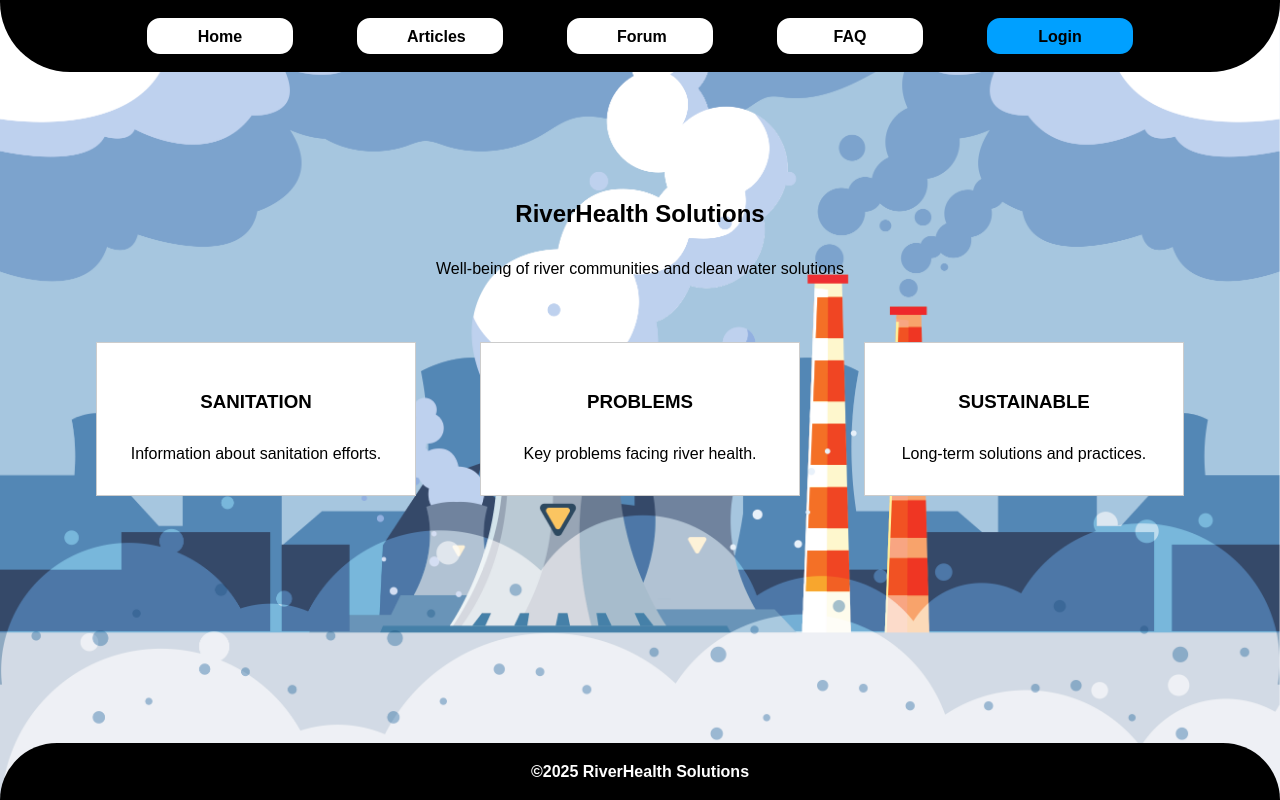
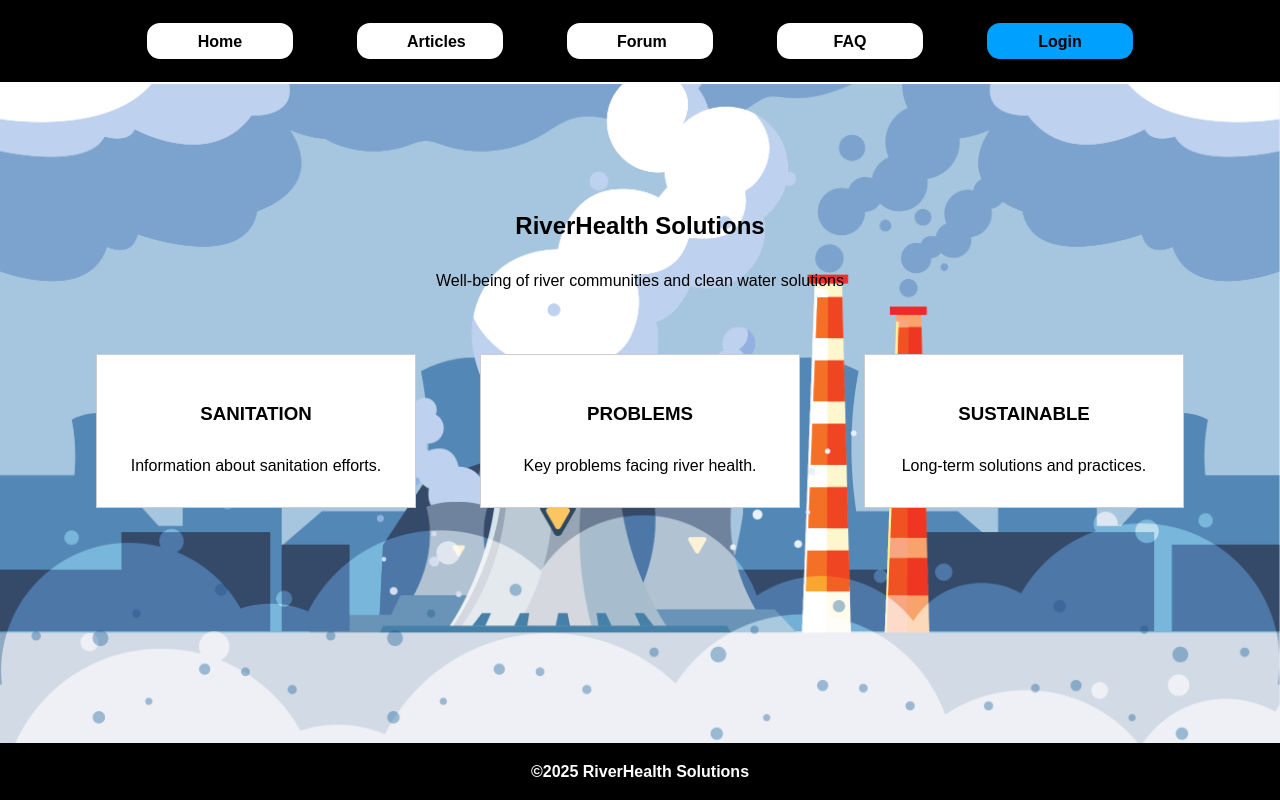
Before and after one commit to PlaceholderOrgan/TPP-foundation, a React (Create React App) app: page / in a window 1280 px wide. Built offline with nearby package versions, Linux system fonts and the light colour scheme.

Commit message:
I have made changes
Dont ask what

```diff
--- a/src/styles/styles.css
+++ b/src/styles/styles.css
@@ -11,6 +11,7 @@ body {
   background-size: cover;
   background-position: center;
   background-repeat: no-repeat;
+  background-attachment: fixed; /* This line makes the background scroll with the page */
 }
 
 main {
@@ -21,24 +22,22 @@ main {
 
 header, footer {
   background-color: #000000;
+  /* opacity: 0.8; */
   color: #fff;
   text-align: center;
   padding: 1rem;
 }
 
 header {
-  border-bottom-left-radius: 70px;
-  border-bottom-right-radius: 70px;
   display: flex;
   justify-content: center;
   align-items: center;
-  height: 40px;
+  height: 50px;
+  border-bottom: 2px solid #fff;
 }
 
 footer {
   margin: 0;
-  border-top-left-radius: 70px;
-  border-top-right-radius: 70px;
   display: flex;
   font-size: medium;
   font-weight: bold;
@@ -95,6 +94,7 @@ img {
 .nav-buttons .nav-btn:hover {
   transform: scale(1.05);
   background-color: #f5f5f5;
+  border: 2px #bcbcbc solid;
 }
 
 .nav-buttons .btn-login {
```
